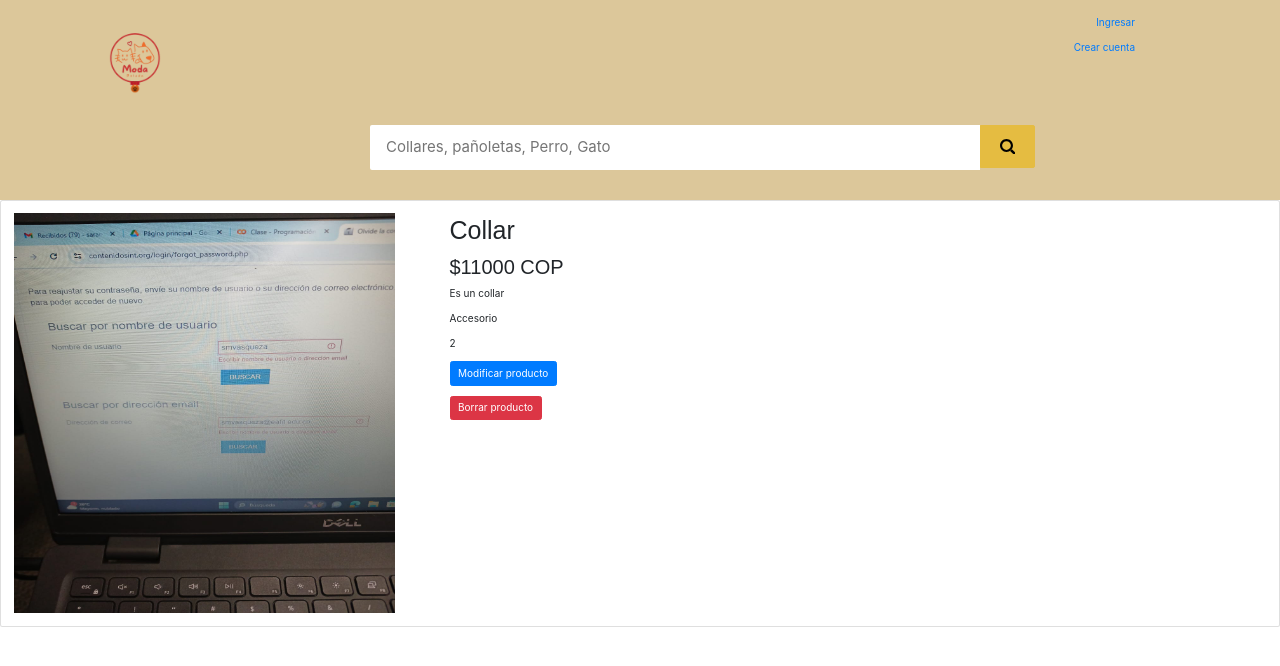
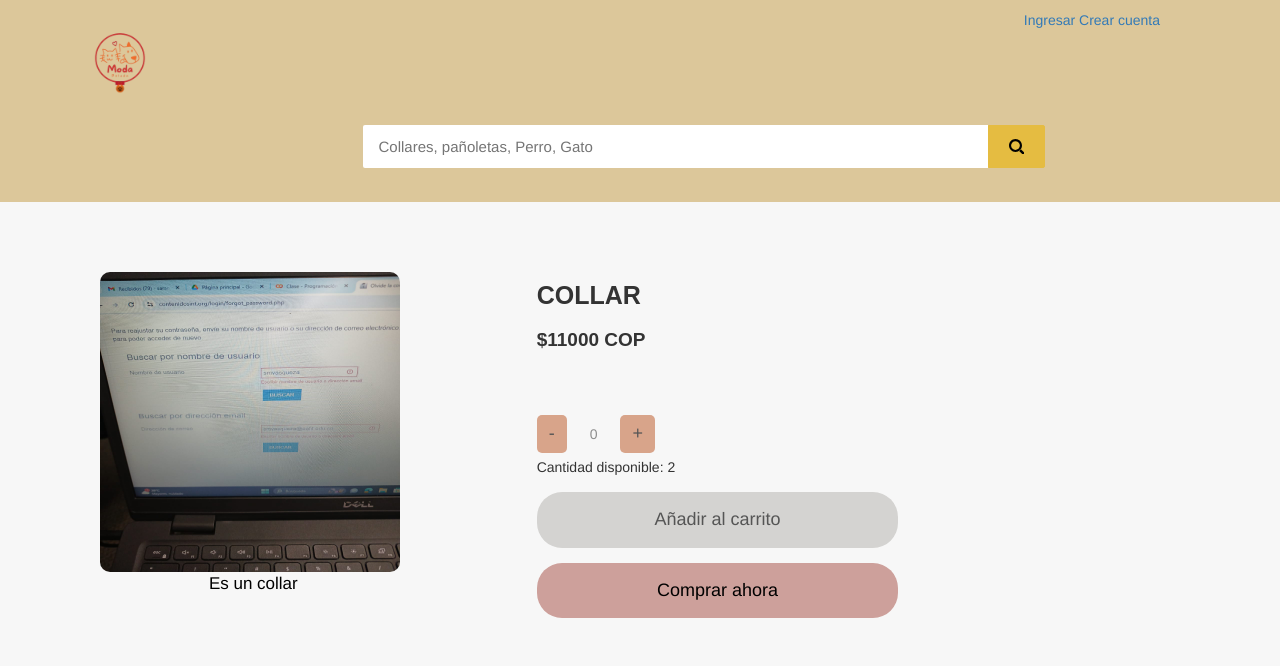
Before and after one commit to SantiagoArias229/Moda_Peluda, a Django app: page /detail/1 in a window 1280 px wide. Shown: the top 666 px of the page. Run offline with Django 5.2, Linux system fonts and the light colour scheme; data comes from the database, SQL or seed files in the repository; some libraries are stand-ins or nearby versions.

Commit message:
vista de detalles de producto

```diff
--- a/templates/products/detail.html
+++ b/templates/products/detail.html
@@ -2,93 +2,166 @@
 {% load static %}
 {% block content %}
 
-<head>
-  <link rel="stylesheet" href="https://stackpath.bootstrapcdn.com/bootstrap/4.3.1/css/bootstrap.min.css" integrity="sha384-ggOyR0iXCbMQv3Xipma34MD+dH/1fQ784/j6cY/iJTQUOhcWr7x9JvoRxT2MZw1T" crossorigin="anonymous">
+<style>
 
-</head>
-<style>
-  h5,h2 {
-    font-size: 2.5rem;
-    font-family: Montserrat, sans-serif;
-    font-weight: 400;
-    font-style: normal;
-    line-height: 1.4;
-    text-transform: none;
+    .top-margin {
+      margin-top: 70px; /* Adjust the top margin as needed */
+    }
+    .action-buttons {
+      display: flex;
+      justify-content: space-between;
+      margin-top: 15px;
     }
 
-  h2 {
-    font-size: 2.0rem;
-    font-family: Montserrat, sans-serif;
-    font-weight: 400;
-    font-style: normal;
-    line-height: 1.4;
-    text-transform: none;
+    .action-buttons button {
+      width: calc(50% - 10px);
+      border: none;
+      border-radius: 25px;
+      padding: 15px 0;
+      font-size: 18px;
+      box-sizing: border-box;
+    }
+
+    .action-buttons .quantity-buttons {
+      display: flex;
+      align-items: center; /* Align elements vertically within quantity-buttons */
+    }
+
+    .action-buttons #quantity {
+      color: #555;
+      padding: 12px;
+      border-radius: 5px;
+      margin: 0 10px; /* Adjust margin to the left and right of the number */
+    }
+
+    .action-buttons button.increaseQuantity,
+    .action-buttons button.decreaseQuantity {
+      background-color: #d8a48a;
+      color: #555;
+      padding: 6px 12px;
+      border-radius: 5px;
+    }
+
+    .action-buttons button.addToCart {
+      background-color: #d4d3d1;
+      color: #555;
+    }
+
+    .action-buttons button.addToCart:hover {
+      background-color: #cda09b;
+      color: #000;
+    }
+
+    .action-buttons button.buyNow {
+      background-color: #cda09b;
+      color: #000;
+    }
+
+    .action-buttons button.buyNow:hover {
+      /* Add hover styles as needed */
+    }
+
+    .product-body {
+      margin-left: 100px;
+
+    }
+
+    .product-body img {
+      width: 300px;
+      height: 300px;
+      border-radius: 10px;
+    }
+
+    .product-body h5 {
+      font-family: 'Montserrat', sans-serif;
+      text-transform: uppercase;
+      font-weight: bold;
+    }
+
+    .product-body h2 {
+      font-family: 'Montserrat', sans-serif;
+      font-size: 1.9rem;
+      font-weight: bold;
+      margin-bottom: 60px;
+    }
+
+    .product-description {
+      text-align: center;
+      font-size: 1.7rem;
+      color: #000;
     }
 
 </style>
+
+<div class="top-margin"></div>
 <div class="card mb-3">
     <div class="row g-0">
         <div class="col-md-4">
-      <div class="card-body">
+            <div class="product-body">
                 <div class="card border-0">
-          <img src="{% static product.product_image.url %}" alt="{{ product.name }}" class="img-fluid rounded-start" style="width: 400px; height: 400px;">
+                    <img src="{% static product.product_image.url %}" alt="{{ product.name }}" class="img-fluid rounded-start">
+                </div>
+                <p class="product-description">{{ product.description }}</p>
+            </div>
+        </div>
+
+        <div class="col-md-8">
+            <div class="product-body">
+                <h5 class="fw-bold" style="font-size: 2.5rem;">
+                    {{ product.name }}
+                </h5>
+                <h2>${{ product.price }} COP</h2>
+                <div class="action-buttons mt-3">
+                    <div class="quantity-buttons">
+                        <button type="button" class="btn decreaseQuantity" onclick="reduceQuantity()">-</button>
+                        <span id="quantity" class="btn btn-outline-primary disabled">0</span>
+                        <button type="button" class="btn increaseQuantity" onclick="increaseQuantity()">+</button>
+                    </div>
+                </div>
+                <div class="quantity-available">
+                    <p>Cantidad disponible: {{ product.quantity }}</p>
+                </div>
+                <div class="action-buttons mt-3">
+                    <button type="button" class="btn addToCart" >Añadir al carrito</button>
+                </div>
+                <div class="action-buttons">
+                    <button type="button" class="btn buyNow" >Comprar ahora</button>
+                </div>
+            </div>
         </div>
     </div>
 </div>
 
-    <div class="col-md-8">
-      <div class="card-body">
-        <h5 class="fw-bold">
-          {{product.name}}
-        </h5>
-        <h2>${{product.price}} COP</h2>
-        <p class="card-text">{{product.description}}</p>
+<script>
+    var quantity = 0;
+    var availableQuantity = {{ product.quantity }};
+    var quantityElement = document.getElementById('quantity');
 
-        <p class="card-text">{{product.category}}</p>
-        <p class="card-text">{{product.quantity}}</p>
-
-        <form method="POST" action="{% url 'updateProduct' pk=product.id%}">
-          {% csrf_token %}
-          <button type="submit" class="btn btn-primary">Modificar producto</button>
-        </form>
-        <form method="POST" action="{% url 'deleteProduct' pk=product.id%}">
-          {% csrf_token %}
-          <button type="submit" class="btn btn-danger">Borrar producto</button>
-        </form>
-      </div>
-    </div>
-  </div>
-</div>
-  <script>
-    var cantidad = 1;  // Inicializa la cantidad
-
-    function reduceCantidad() {
-      if (cantidad > 1) {
-        cantidad--;
-        actualizarPrecio();
-        actualizarCantidad();
+    function reduceQuantity() {
+        if (quantity > 0) {
+            quantity--;
+            updateQuantity();
         }
     }
 
-    function aumentaCantidad() {
-      cantidad++;
-      actualizarPrecio();
-      actualizarCantidad();
+    function increaseQuantity() {
+        if (quantity < availableQuantity) {
+            quantity++;
+            updateQuantity();
+        } else {
+            // If the quantity is greater than available, do nothing
+        }
     }
 
-    function actualizarPrecio() {
-      // Puedes ajustar la lógica para actualizar el precio según la cantidad
-      var nuevoPrecio = cantidad * {{ producto.precio }};
-      document.getElementById('precio').innerText = nuevoPrecio.toFixed(2);
+    function updateQuantity() {
+        quantityElement.innerText = quantity;
+
+        // Add or remove the 'exceeded' class as needed
+        if (quantity > availableQuantity) {
+            quantityElement.classList.add('exceeded');
+        } else {
+            quantityElement.classList.remove('exceeded');
         }
-
-    function actualizarCantidad() {
-      document.getElementById('cantidad').innerText = cantidad;
-    }
-
-    function agregarAlCarrito() {
-      // Aquí puedes agregar la lógica para agregar el producto al carrito
-      alert("Producto agregado al carrito");
     }
 </script>
 {% endblock %}
```
Also changed, not shown: templates/base.html (+0 -121 lines), templates/customer_home.html (+24 -24 lines). Lines whose indentation alone changed are shown as unchanged.
